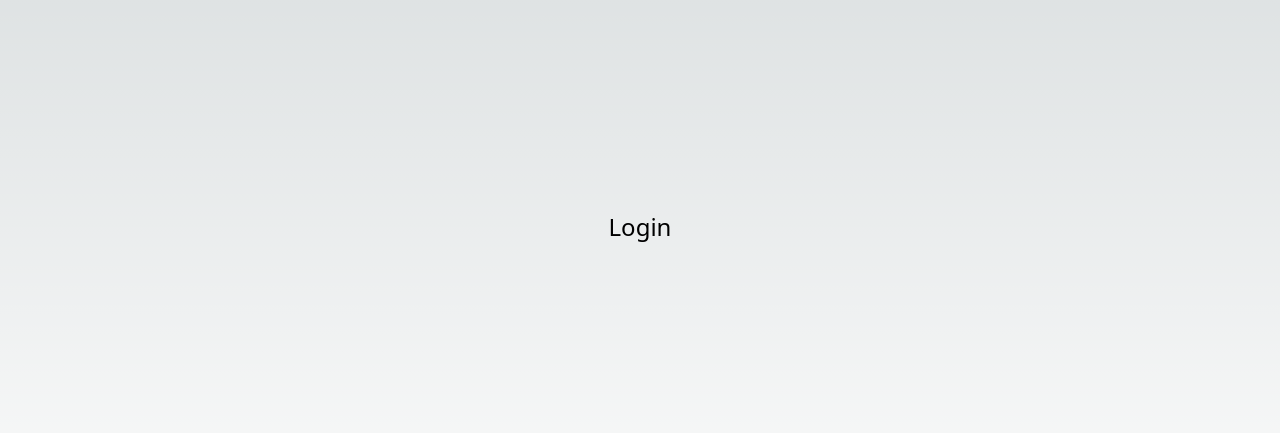
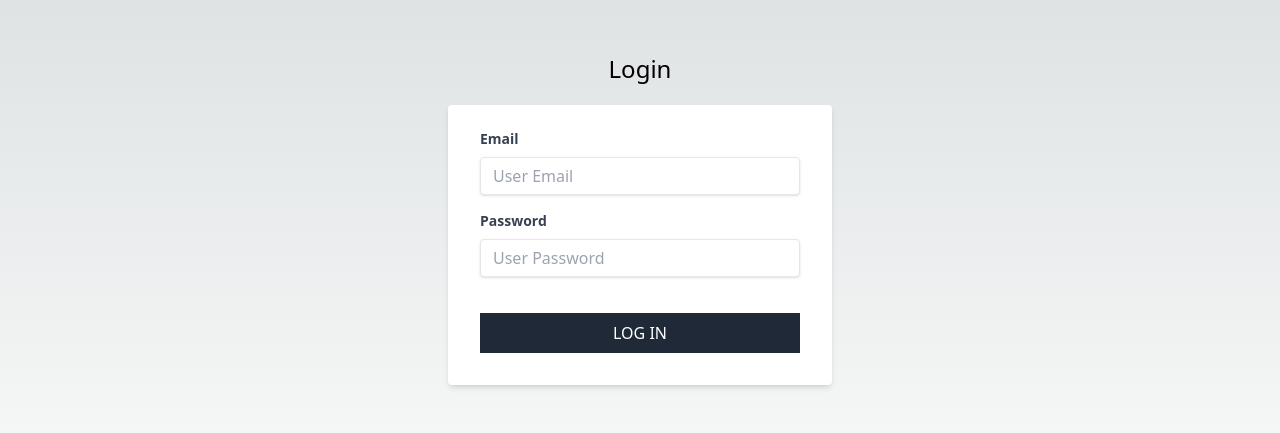
Before and after one commit to TaniaTenorio/crm-client, a Next.js app: page /login in a window 1280 px wide. Shown: the part 173-606 px from the top of the page. Built offline with nearby package versions, Linux system fonts and the light colour scheme.

Commit message:
feat: add login form

```diff
--- a/pages/login.js
+++ b/pages/login.js
@@ -2,13 +2,54 @@
 import Layout from "@/components/Layout"
 
 const Login = () => {
-  return(
+  return (
     <>
       <Layout>
         <h1 className="text-center text-2xl font-light">Login</h1>
+
+        <div className="flex justify-center mt-5">
+          <div className="w-full max-w-sm">
+            <form className="bg-white rounded shadow-md px-8 pt-6 pb-8 mb-4">
+              <div className="mb-4">
+                <label
+                  className="block text-gray-700 text-sm font-bold mb-2"
+                  htmlFor="email"
+                >
+                  Email
+                </label>
+                <input
+                  className="shadow appearance-none border rounded w-full py-2 px-3 text-gray-700 leading-tight focus:outline-none focus:shadow-outline"
+                  id="email"
+                  type="email"
+                  placeholder="User Email"
+                />
+              </div>
+
+              <div className="mb-4">
+                <label
+                  className="block text-gray-700 text-sm font-bold mb-2"
+                  htmlFor="password"
+                >
+                  Password
+                </label>
+                <input
+                  className="shadow appearance-none border rounded w-full py-2 px-3 text-gray-700 leading-tight focus:outline-none focus:shadow-outline"
+                  id="password"
+                  type="password"
+                  placeholder="User Password"
+                />
+              </div>
+
+              <input className="bg-gray-800 w-full mt-5 p-2 text-white uppercase hover:bg-gray-900"
+                type="submit"
+                value="Log in"
+              />
+            </form>
+          </div>
+        </div>
       </Layout>
     </>
-  )
+  );
 }
 
 export default Login
```
